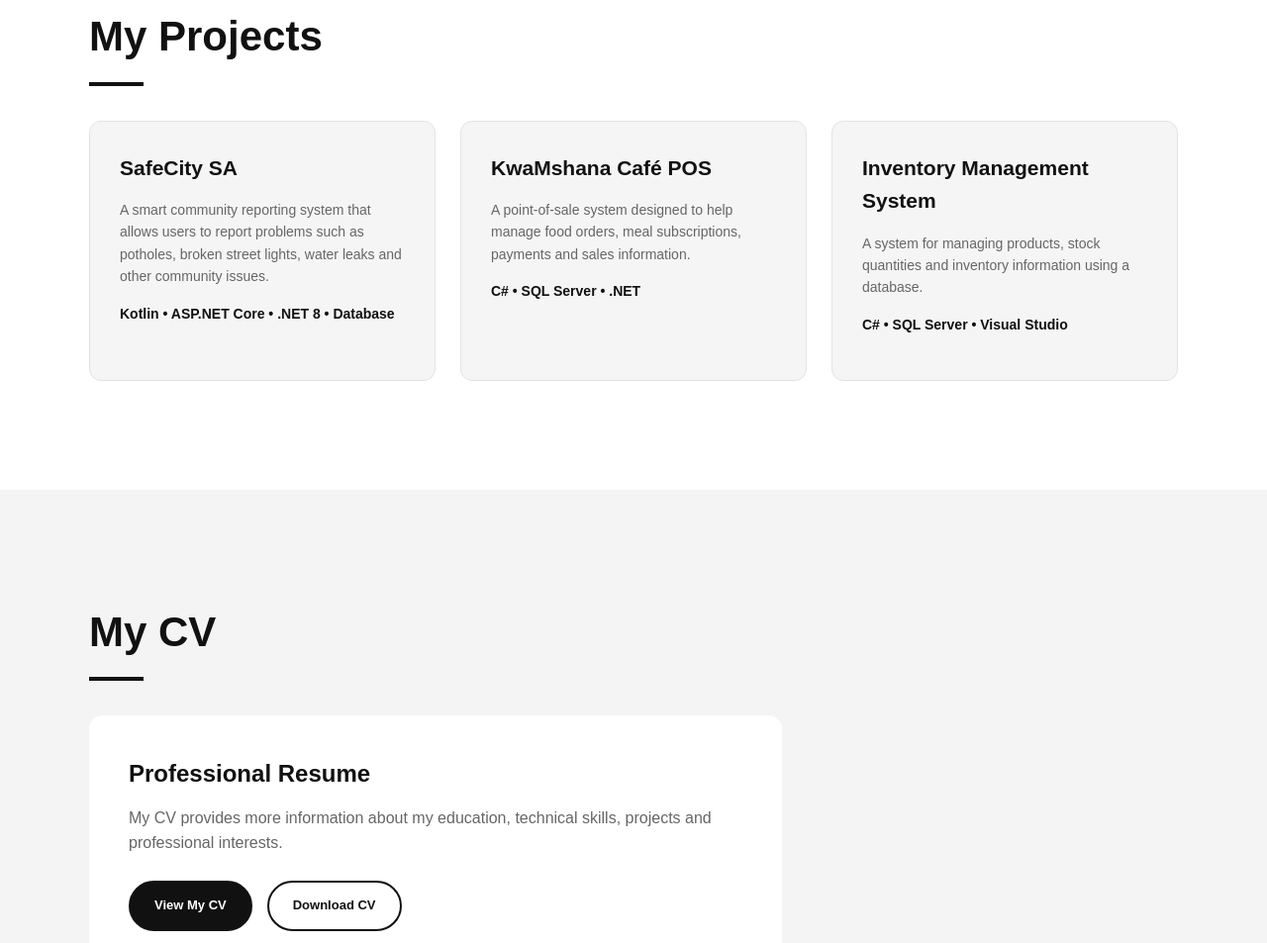
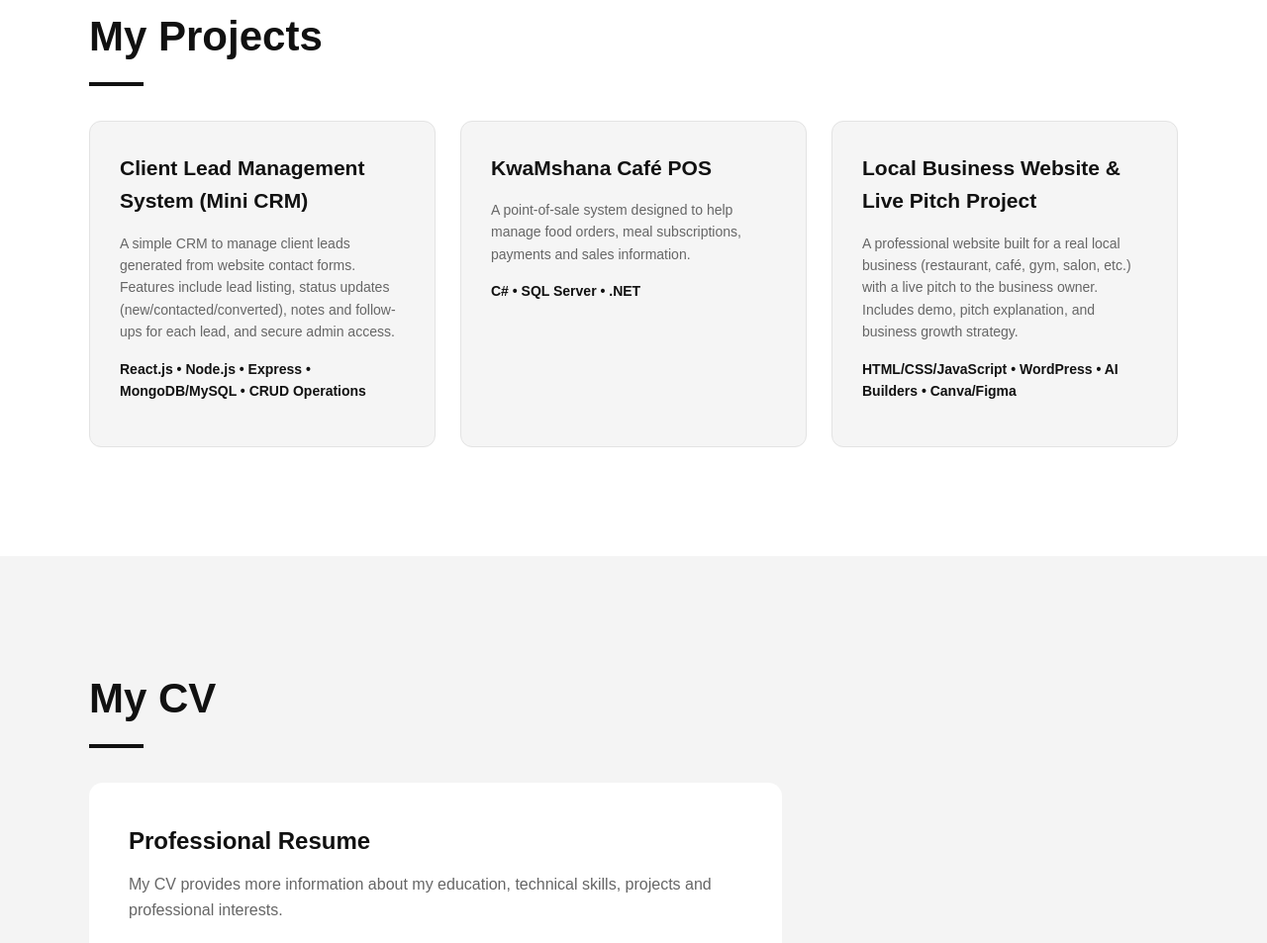
Before and after one commit to msizinzama87/-FUTURE_FS_01, a website: page Public/index.html in a window 1280 px wide. Shown: the part 2057-3010 px from the top of the page at 99% size. Drawn offline with nearby package versions, Linux system fonts and the light colour scheme.

Commit message:
Update projects section

```diff
--- a/Public/index.html
+++ b/Public/index.html
@@ -186,53 +186,38 @@
         <div class="projects-grid">
 
             <article class="project-card">
-
-                        <h3>SafeCity SA</h3>
-
+                <h3>Client Lead Management System (Mini CRM)</h3>
                 <p>
-                            A smart community reporting system that allows
-                            users to report problems such as potholes,
-                            broken street lights, water leaks and other
-                            community issues.
+                    A simple CRM to manage client leads generated from website contact forms.
+                    Features include lead listing, status updates (new/contacted/converted),
+                    notes and follow-ups for each lead, and secure admin access.
                 </p>
-
                 <p class="technologies">
-                            Kotlin • ASP.NET Core • .NET 8 • Database
+                    React.js • Node.js • Express • MongoDB/MySQL • CRUD Operations
                 </p>
-
             </article>
 
-
             <article class="project-card">
-
                 <h3>KwaMshana Café POS</h3>
-
                 <p>
-                            A point-of-sale system designed to help manage
-                            food orders, meal subscriptions, payments and
-                            sales information.
+                    A point-of-sale system designed to help manage food orders,
+                    meal subscriptions, payments and sales information.
                 </p>
-
                 <p class="technologies">
                     C# • SQL Server • .NET
                 </p>
-
             </article>
 
-
             <article class="project-card">
-
-                        <h3>Inventory Management System</h3>
-
+                <h3>Local Business Website & Live Pitch Project</h3>
                 <p>
-                            A system for managing products, stock quantities
-                            and inventory information using a database.
+                    A professional website built for a real local business (restaurant, café,
+                    gym, salon, etc.) with a live pitch to the business owner. Includes demo,
+                    pitch explanation, and business growth strategy.
                 </p>
-
                 <p class="technologies">
-                            C# • SQL Server • Visual Studio
+                    HTML/CSS/JavaScript • WordPress • AI Builders • Canva/Figma
                 </p>
-
             </article>
 
         </div>
@@ -240,7 +225,6 @@
     </div>
 
 </section>
-
 
         <!-- CV Section -->
 <section id="cv" class="section cv-section">
```
Lines whose indentation alone changed are shown as unchanged.
